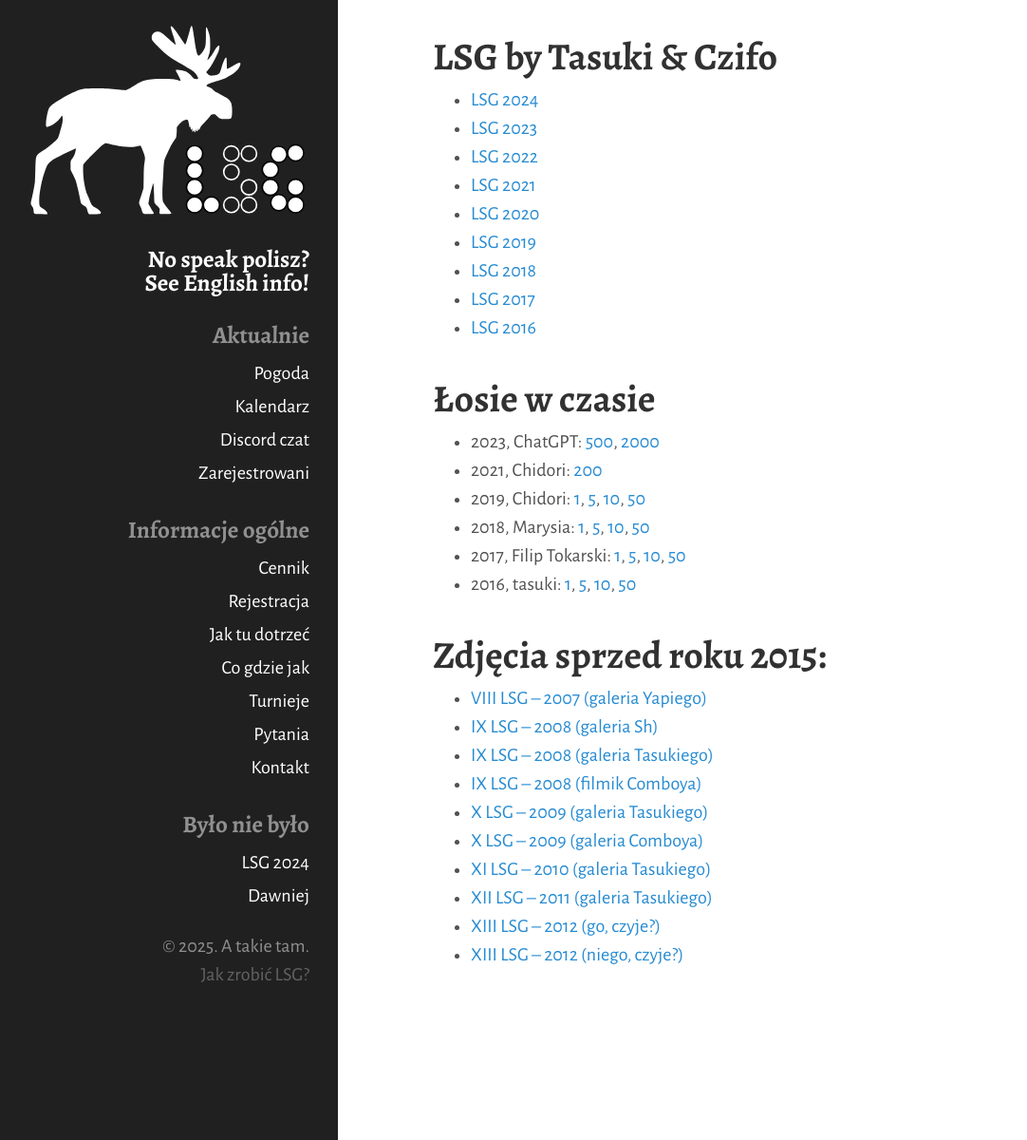
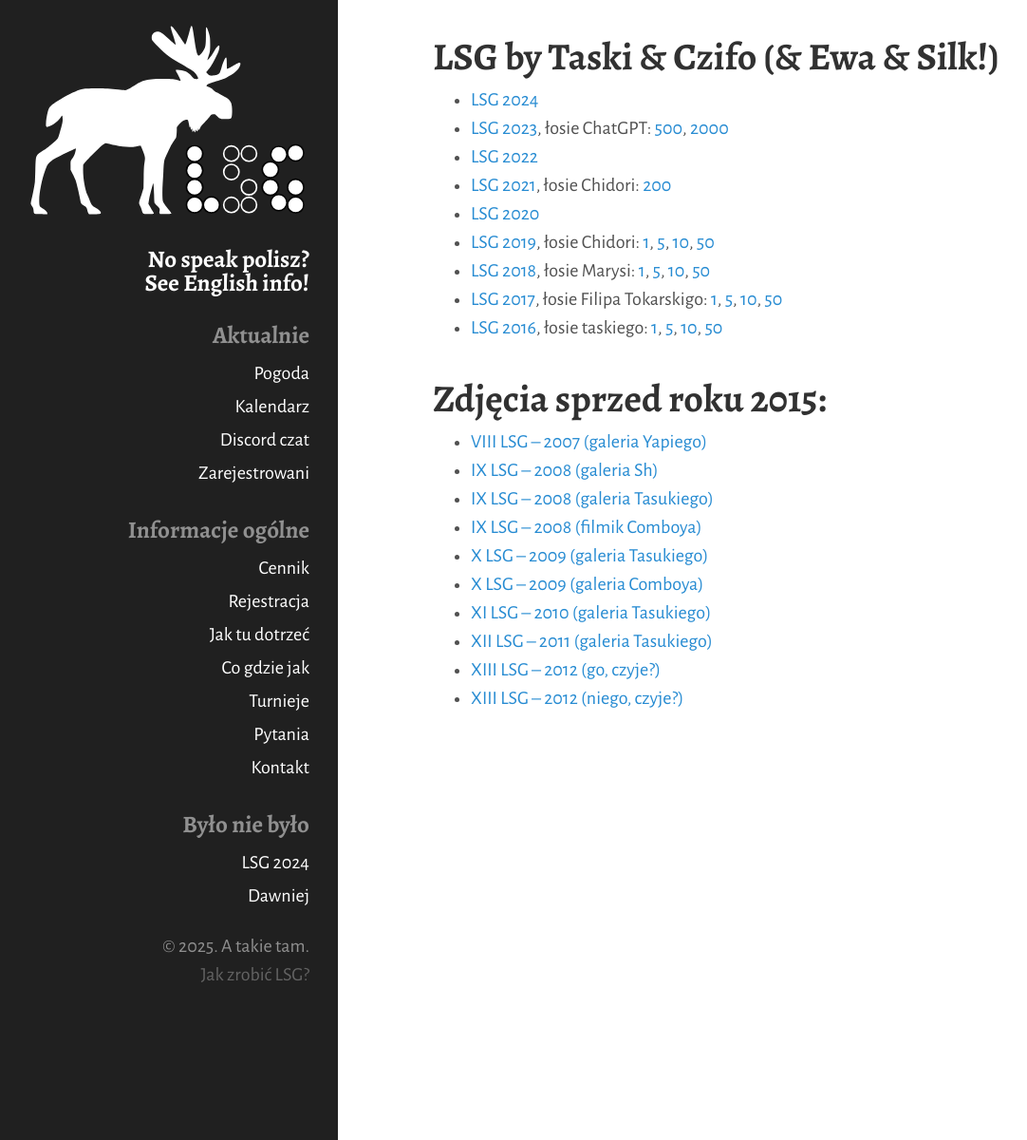
Before and after one commit to tasuki/lsg, a Jekyll site: the page built from _pages/dawniej.md, in a window 1280 px wide. Shown: the whole page at 95% size, without its empty margins (4-1086 px from the left). Built offline with Jekyll 4.4.1, drawn with Linux system fonts in a browser that asks for light colours.

Commit message:
Różne tam linki itd drobne zmiany

```diff
--- a/_pages/dawniej.md
+++ b/_pages/dawniej.md
@@ -3,42 +3,32 @@ layout: page
 title: Dawniej
 ---
 
-## LSG by Tasuki & Czifo
+## LSG by Taski & Czifo (& Ewa & Silk!)
 
 - [LSG 2024](/2024)
-- [LSG 2023](/2023)
-- [LSG 2022](/2022)
-- [LSG 2021](/2021)
-- [LSG 2020](/2020)
-- [LSG 2019](/2019)
-- [LSG 2018](/2018)
-- [LSG 2017](/2017)
-- [LSG 2016](/2016)
-
-
-## Łosie w czasie
-
-- 2023, ChatGPT:
+- [LSG 2023](/2023), łosie ChatGPT:
   [500](/public/losie/2023/500.pdf),
   [2000](/public/losie/2023/2000.pdf)
-- 2021, Chidori:
+- [LSG 2022](/2022)
+- [LSG 2021](/2021), łosie Chidori:
   [200](/public/losie/2021/200.pdf)
-- 2019, Chidori:
+- [LSG 2020](/2020)
+- [LSG 2019](/2019), łosie Chidori:
   [1](/public/losie/2019/01.pdf),
   [5](/public/losie/2019/05.pdf),
   [10](/public/losie/2019/10.pdf),
   [50](/public/losie/2019/50.pdf)
-- 2018, Marysia:
+- [LSG 2018](/2018), łosie Marysi:
   [1](/public/losie/2018/01.pdf),
   [5](/public/losie/2018/05.pdf),
   [10](/public/losie/2018/10.pdf),
   [50](/public/losie/2018/50.pdf)
-- 2017, Filip Tokarski:
+- [LSG 2017](/2017), łosie Filipa Tokarskigo:
   [1](/public/losie/2017/01.pdf),
   [5](/public/losie/2017/05.pdf),
   [10](/public/losie/2017/10.pdf),
   [50](/public/losie/2017/50.pdf)
-- 2016, tasuki:
+- [LSG 2016](/2016), łosie taskiego:
   [1](/public/losie/2016/01.pdf),
   [5](/public/losie/2016/05.pdf),
   [10](/public/losie/2016/10.pdf),
```
Also changed, not shown: _pages/kontakt.md (+3 -1 lines), _pages/pogoda.md (+1 -1 lines).
